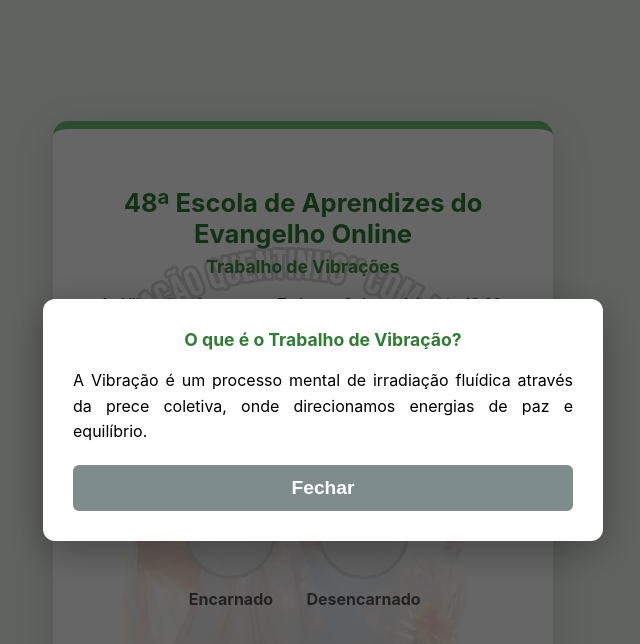
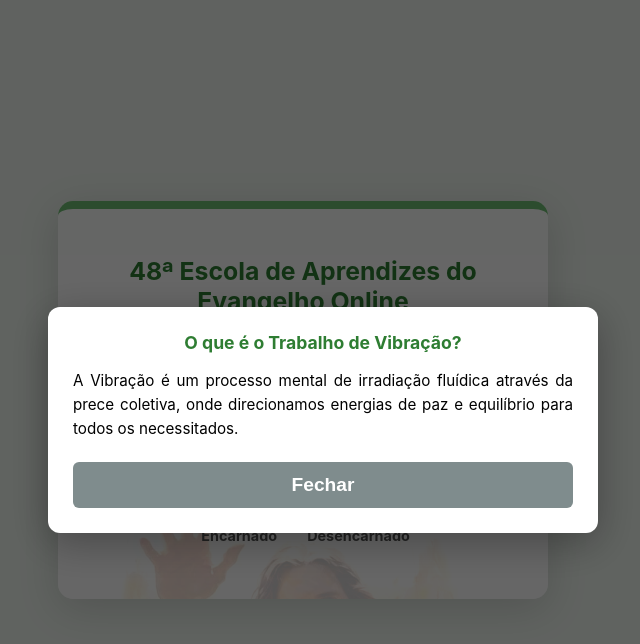
Before and after one commit to CasaespiritadigitalEmmanuel/sistema-vibracoes-CEDE, a plain HTML site: page public/index.html in a window 1280 px wide. Both pictures are taken after a click on the element "O que é o Trabalho de Vibração?". Shown: the whole page, without its empty margins (337-977 px from the left). Drawn offline with Linux system fonts and the light colour scheme.

Commit message:
Ajuste defundo2

```diff
--- a/public/index.html
+++ b/public/index.html
@@ -18,11 +18,11 @@
             box-sizing: border-box;
         }
 
-        /* QUADRO BRANCO (CONTAINER) */
+        /* QUADRO BRANCO (CONTAINER) OTIMIZADO PARA CELULAR */
         .container {
             position: relative;
             background-color: rgba(255, 255, 255, 0.96);
-            padding: 40px 25px;
+            padding: 30px 20px;
             border-radius: 15px;
             box-shadow: 0 10px 40px rgba(0,0,0,0.15);
             text-align: center;
@@ -33,93 +33,80 @@
             z-index: 1;
         }
 
-        /* --- AJUSTE ESPECIAL PARA O ROSTO DE JESUS E CORAÇÃO QUENTINHO --- */
+        /* --- MARCA D'ÁGUA DE JESUS (AJUSTADA PARA O ROSTO FICAR LIVRE) --- */
         .container::before {
             content: "";
             position: absolute;
             top: 0; left: 0; right: 0; bottom: 0;
             background-image: url('/fundo.png');
             background-repeat: no-repeat;
-            /* Movemos um pouco mais para baixo para o rosto fugir do título principal */
-            background-position: center 45px;
+            /* Empurramos a imagem para baixo para o rosto aparecer após os títulos */
+            background-position: center 130px;
             background-size: 95%;
-            /* Aumentamos a visibilidade e o contraste para o selo aparecer */
             opacity: 0.75;
-            filter: contrast(115%) saturate(110%);
+            filter: contrast(110%) saturate(105%);
             z-index: -1;
         }
 
-        /* TIPOGRAFIA COM LEVE SOMBRA PARA MELHORAR LEITURA SOBRE A IMAGEM */
-        h1 {
-            font-size: 1.6em;
-            color: #2e7d32;
-            margin-bottom: 0.3em;
-            font-weight: 700;
-            position: relative;
-            text-shadow: 1px 1px 2px rgba(255,255,255,0.8);
-        }
-        h2 { font-size: 1.1em; color: #388e3c; margin-top: 0; margin-bottom: 1em; position: relative; }
-        h3 { font-size: 0.9em; color: #444; margin-top: 0; margin-bottom: 2em; font-weight: 500; position: relative; }
+        /* TIPOGRAFIA */
+        h1 { font-size: 1.55em; color: #2e7d32; margin-bottom: 0.2em; font-weight: 700; position: relative; }
+        h2 { font-size: 1.1em; color: #388e3c; margin-top: 0; margin-bottom: 0.5em; position: relative; }
+        h3 { font-size: 0.9em; color: #444; margin-top: 0; margin-bottom: 1.5em; font-weight: 500; position: relative; }
 
         .link-explicacao {
             display: inline-block;
-            margin-bottom: 25px;
+            margin-bottom: 20px;
             color: #007bff;
             font-weight: 600;
             cursor: pointer;
             text-decoration: underline;
             position: relative;
-            background: rgba(255,255,255,0.6);
-            padding: 2px 5px;
+            background: rgba(255,255,255,0.7);
+            padding: 2px 8px;
             border-radius: 4px;
         }
 
+        /* BANNER DE ATENÇÃO (REPOSICIONADO PARA O FINAL) */
         .aviso-atencao {
-            background-color: rgba(255, 253, 231, 0.9); /* Leve transparência para ver o fundo */
+            background-color: rgba(255, 253, 231, 0.9);
             border: 1px solid #fff59d;
             border-left: 5px solid #ffc107;
-            padding: 15px;
-            margin-bottom: 15px;
+            padding: 12px;
+            margin: 20px 0;
             border-radius: 8px;
             text-align: left;
             color: #5d4037;
-            font-size: 0.9em;
+            font-size: 0.85em;
+            line-height: 1.4;
             position: relative;
         }
 
-        /* BOTÕES CIRCULARES */
-        .radio-options { display: flex; justify-content: center; gap: 30px; margin-bottom: 30px; position: relative; }
+        .sugestao { text-align: left; margin-bottom: 15px; color: #444; font-size: 0.85em; line-height: 1.4; position: relative; font-weight: 500; }
+
+        /* BOTÕES CIRCULARES ORIGINAIS */
+        .radio-options { display: flex; justify-content: center; gap: 25px; margin-bottom: 25px; position: relative; }
         .radio-options input[type="radio"] { display: none; }
-        .radio-options label { display: flex; flex-direction: column; align-items: center; cursor: pointer; font-weight: 700; color: #555; }
-        .radio-visual {
-            width: 85px;
-            height: 85px;
-            border-radius: 50%;
-            background-color: rgba(240, 240, 240, 0.9);
-            border: 3px solid #ddd;
-            margin-bottom: 10px;
-            transition: 0.3s;
-        }
+        .radio-options label { display: flex; flex-direction: column; align-items: center; cursor: pointer; font-weight: 700; color: #555; font-size: 0.9em; }
+        .radio-visual { width: 80px; height: 80px; border-radius: 50%; background-color: rgba(240, 240, 240, 0.9); border: 3px solid #ddd; margin-bottom: 8px; transition: 0.3s; }
         input[type="radio"]:checked + label .radio-visual { background-color: #dcedc8; border-color: #6fbf73; transform: scale(1.1); }
 
-        /* FORMULÁRIO */
-        .form-group { text-align: left; margin-bottom: 20px; position: relative; }
-        .form-group label { display: block; font-weight: bold; margin-bottom: 8px; color: #333; text-shadow: 1px 1px 0px white;}
-        .form-group input { width: 100%; padding: 14px; border-radius: 8px; border: 1px solid #ccc; box-sizing: border-box; font-size: 1.1em; background: rgba(255,255,255,0.8); }
+        /* CAMPOS DO FORMULÁRIO */
+        .form-group { text-align: left; margin-bottom: 15px; position: relative; }
+        .form-group label { display: block; font-weight: bold; margin-bottom: 6px; color: #333; font-size: 0.95em; }
+        .form-group input { width: 100%; padding: 12px; border-radius: 8px; border: 1px solid #ccc; box-sizing: border-box; font-size: 1.1em; background: rgba(255,255,255,0.8); }
 
-        .privacy-policy { display: flex; align-items: flex-start; gap: 10px; text-align: left; font-size: 0.9em; color: #333; margin-bottom: 25px; position: relative; }
+        .privacy-policy { display: flex; align-items: flex-start; gap: 8px; text-align: left; font-size: 0.85em; color: #333; margin-bottom: 20px; position: relative; line-height: 1.3; }
 
         button { width: 100%; padding: 16px; background-color: #388e3c; color: white; border: none; border-radius: 8px; cursor: pointer; font-size: 1.2em; font-weight: bold; position: relative; }
         button:disabled { background-color: #bdbdbd; cursor: not-allowed; }
 
-        /* MENSAGEM DE SUCESSO */
+        /* MENSAGEM DE SUCESSO E MODAL */
         #container-sucesso { display: none; padding: 20px 0; animation: fadeIn 0.8s; position: relative; }
-        #container-sucesso h2 { color: #2e7d32; font-size: 2em; margin-bottom: 15px; }
+        #container-sucesso h2 { color: #2e7d32; font-size: 1.8em; }
 
-        /* MODAL (POP-UP) */
         .modal-overlay { position: fixed; top: 0; left: 0; width: 100%; height: 100%; background-color: rgba(0,0,0,0.6); display: none; justify-content: center; align-items: center; z-index: 2000; padding: 20px; }
         .modal-overlay.visible { display: flex; }
-        .modal-content { background-color: white; padding: 30px; border-radius: 12px; width: 100%; max-width: 500px; text-align: left; box-shadow: 0 10px 40px rgba(0,0,0,0.3); }
+        .modal-content { background-color: white; padding: 25px; border-radius: 12px; width: 100%; max-width: 500px; text-align: left; box-shadow: 0 10px 40px rgba(0,0,0,0.3); }
         .btn-fechar-modal { background-color: #7f8c8d; color: white; padding: 12px 40px; border: none; border-radius: 6px; font-weight: bold; cursor: pointer; display: block; margin: 20px auto 0; }
 
         .hidden { display: none; }
@@ -135,10 +122,6 @@
 
             <span id="open-modal-explicacao" class="link-explicacao">O que é o Trabalho de Vibração?</span>
 
-            <div class="aviso-atencao">
-                <strong>Atenção:</strong> Cada pedido participará por um ciclo de 4 semanas. <strong>Não há necessidade de reenviar o mesmo nome neste período.</strong>
-            </div>
-
             <form id="form-pedido">
                 <div class="radio-options">
                     <input type="radio" id="enc" name="tipo" value="encarnados">
@@ -150,12 +133,18 @@
                 <div id="campos-formulario" class="hidden">
                     <div class="form-group">
                         <label for="nome">Nome Completo</label>
-                        <input type="text" id="nome" placeholder="Digite o nome completo" required>
+                        <input type="text" id="nome" placeholder="Nome de quem receberá a vibração" required>
                     </div>
                     <div class="form-group" id="group-endereco">
                         <label for="endereco">Endereço (Cidade / Estado)</label>
-                        <input type="text" id="endereco" placeholder="Apenas para encarnados">
+                        <input type="text" id="endereco" placeholder="Opcional">
                     </div>
+
+                    <div class="aviso-atencao">
+                        <strong>Atenção:</strong> Cada pedido participa por um ciclo de 4 semanas. <strong>Não há necessidade de reenviar o nome neste período.</strong>
+                    </div>
+
+                    <p class="sugestao">Una-se a nós em oração todas as quintas às 19:30.</p>
 
                     <div class="privacy-policy">
                         <input type="checkbox" id="politica" required>
@@ -169,7 +158,7 @@
 
         <div id="container-sucesso">
             <h2>🙏 Pedido enviado!</h2>
-            <p>O nome foi incluído em nossas listas de vibração espiritual. Que a luz envolva a todos.</p>
+            <p>O nome foi incluído em nossas listas de vibração espiritual.</p>
             <button style="background-color: #007bff; max-width: 250px; margin: 0 auto;" onclick="location.reload()">Fazer outro pedido</button>
         </div>
     </div>
@@ -177,7 +166,7 @@
     <div id="modal-explicacao" class="modal-overlay">
         <div class="modal-content">
             <h2 style="text-align: center; color: #2E7D32;">O que é o Trabalho de Vibração?</h2>
-            <p style="text-align: justify; line-height: 1.6;">A Vibração é um processo mental de irradiação fluídica através da prece coletiva, onde direcionamos energias de paz e equilíbrio.</p>
+            <p style="text-align: justify; line-height: 1.6; font-size: 0.95em;">A Vibração é um processo mental de irradiação fluídica através da prece coletiva, onde direcionamos energias de paz e equilíbrio para todos os necessitados.</p>
             <button id="close-modal-explicacao" class="btn-fechar-modal">Fechar</button>
         </div>
     </div>
```
